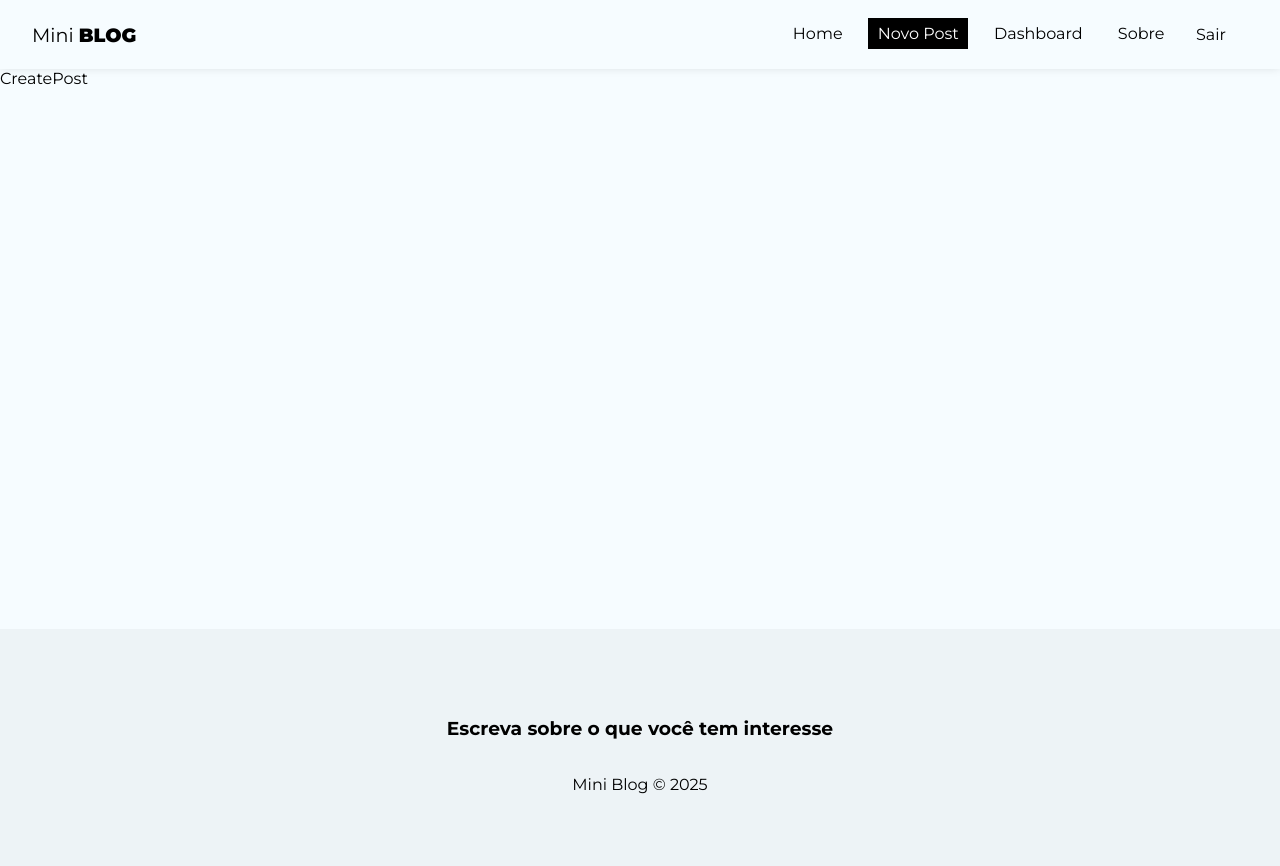
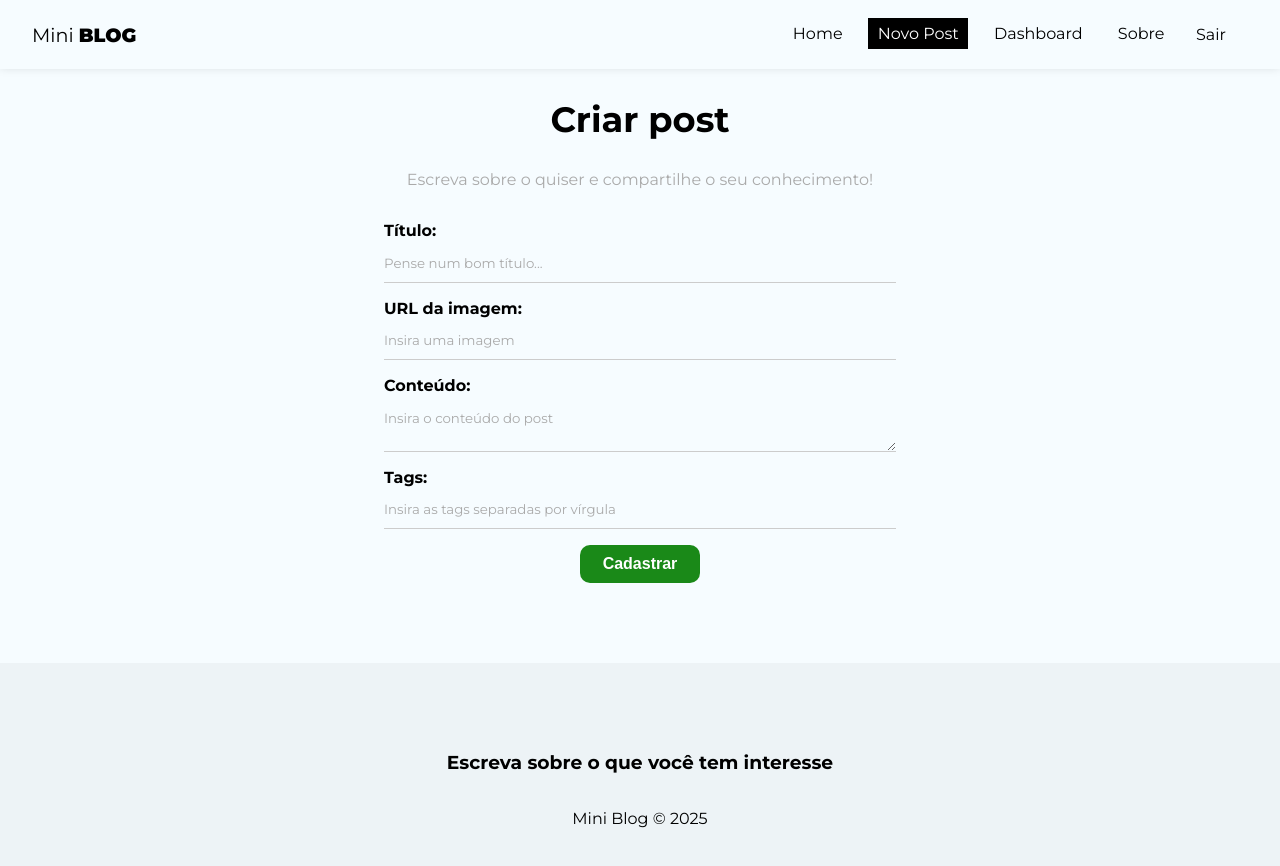
Before and after one commit to Gabriel-otirB/mini-blog, a React (Vite) app: page /posts/create in a window 1280 px wide. Shown: the top 866 px of the page. Built offline with nearby package versions, Linux system fonts and the light colour scheme; no server answers; sample sign-in values are in the browser's storage.

Commit message:
Created Create Post structure

```diff
--- a/src/pages/CreatePost/CreatePost.module.css
+++ b/src/pages/CreatePost/CreatePost.module.css
@@ -0,0 +1,12 @@
+.createPost {
+  text-align: center;
+}
+
+.createPost h2 {
+  font-size: 2.2em;
+}
+
+.createPost p {
+  color: #aaa;
+  margin-bottom: 2em;
+}
--- a/src/pages/CreatePost/index.jsx
+++ b/src/pages/CreatePost/index.jsx
@@ -1,8 +1,75 @@
 import styles from './CreatePost.module.css';
 
+import { useState } from 'react';
+import { useNavigate } from 'react-router-dom';
+import { useAuthValue } from '../../context/AuthContext';
+
 const CreatePost = () => {
+
+  const [title, setTitle] = useState('');
+  const [image, setImage] = useState('');
+  const [body, setBody] = useState('');
+  const [tags, setTags] = useState('');
+  const [formError, setFormError] = useState('');
+
+  const handleSubmit = (e) => {
+    e.preventDefault();
+  }
+
   return (
-    <div>CreatePost</div>
+    <div className={styles.createPost}>
+      <h2>Criar post</h2>
+      <p>Escreva sobre o quiser e compartilhe o seu conhecimento!</p>
+      <form onSubmit={handleSubmit}>
+        <label>
+          <span>Título:</span>
+          <input
+            type="text"
+            name="title"
+            required
+            placeholder='Pense num bom título...'
+            onChange={(e) => setTitle(e.target.value)}
+            value={title}
+          />
+        </label>
+        <label>
+          <span>URL da imagem:</span>
+          <input
+            type="text"
+            name="image"
+            required
+            placeholder='Insira uma imagem'
+            onChange={(e) => setImage(e.target.value)}
+            value={image}
+          />
+        </label>
+        <label>
+          <span>Conteúdo:</span>
+          <textarea
+            name="body"
+            required
+            placeholder="Insira o conteúdo do post"
+            onChange={(e) => e.setBody(e.target.value)}
+            value={body}
+          ></textarea>
+        </label>
+        <label>
+          <span>Tags:</span>
+          <input
+            type="text"
+            name="tags"
+            required
+            placeholder='Insira as tags separadas por vírgula'
+            onChange={(e) => setTags(e.target.value)}
+            value={tags}
+          />
+        </label>
+        <button className="btn">Cadastrar</button>
+        {/* {!loading && <button className="btn">Cadastrar</button>}
+        {loading && <button className="btn" disabled>Aguarde...</button>}
+        {error && <p className="error">{error}</p>} */}
+      </form>
+    </div>
   )
 }
 
```
